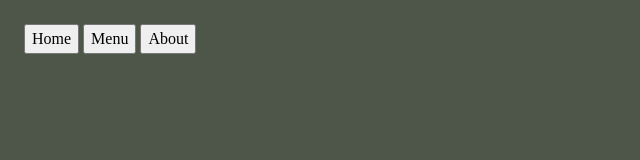
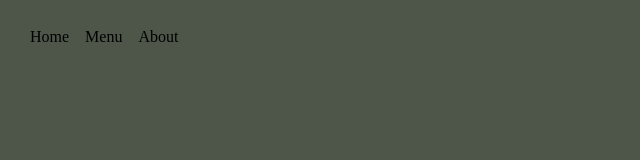
Before and after one commit to JohnKelly-T/odin-restaurant, a website built with webpack: page src/template.html in a window 1280 px wide. Shown: the whole page, without its empty margins (0-640 px from the left). Built offline with nearby package versions, Linux system fonts and the light colour scheme.

Commit message:
Remove default styling of header buttons

```diff
--- a/src/styles/global.css
+++ b/src/styles/global.css
@@ -12,3 +12,8 @@ header {
     justify-content: space-between;
     align-items: end;
 }
+
+header button {
+    background: none;
+    border: none;
+}
```
